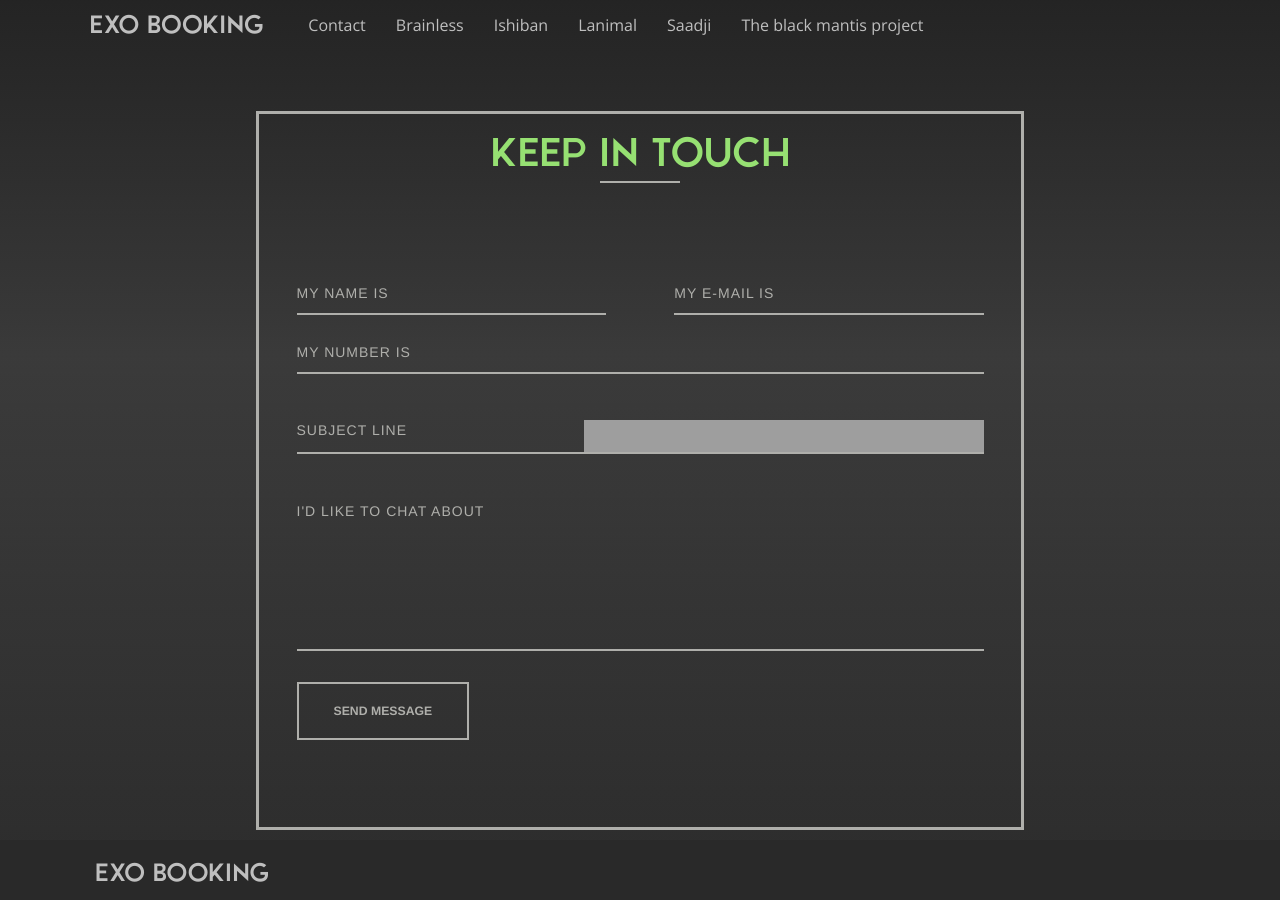
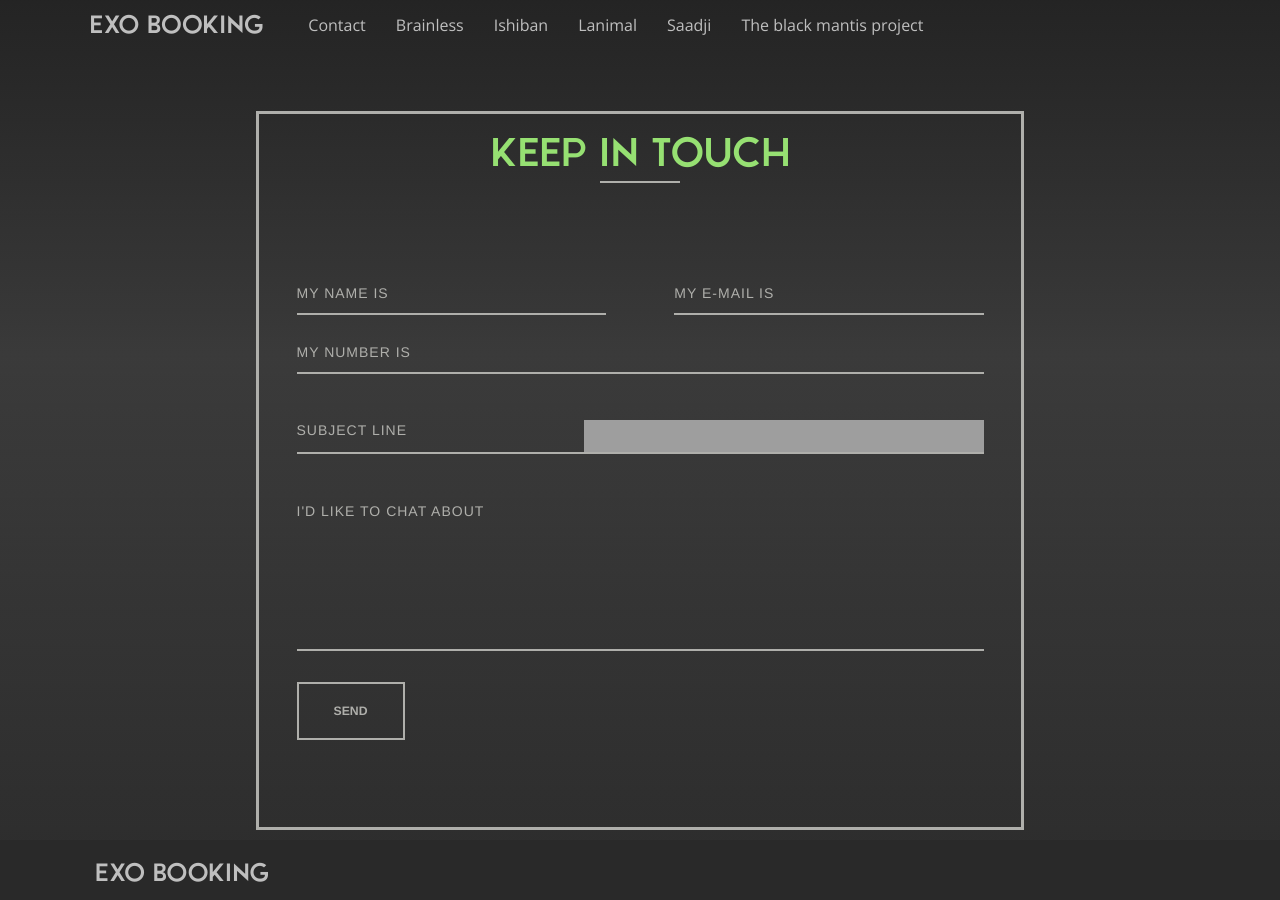
Before and after one commit to ndavi/exo-booking, a Jekyll site: the page built from contact.html, in a window 1280 px wide. Built offline with Jekyll 4.4.1, drawn with Linux system fonts in a browser that asks for light colours; nearby versions of some CDN libraries; grey boxes are pictures that could not be loaded.

Commit message:
user flex

```diff
--- a/contact.html
+++ b/contact.html
@@ -11,14 +11,14 @@ tagline: sample test
   <div class="icon_wrapper">
 
   </div>
-  <form action="#" method="post" id="contact_form">
+  <form action="http://formspree.io/klem.deniau@gmail.com" method="post" id="contact_form">
     <div class="name">
       <label for="name"></label>
       <input type="text" placeholder="My name is" name="name" id="name_input" required>
     </div>
     <div class="email">
       <label for="email"></label>
-      <input type="email" placeholder="My e-mail is" name="email" id="email_input" required>
+      <input type="email" placeholder="My e-mail is" name="_replyto" id="email_input" required>
     </div>
     <div class="telephone">
       <label for="name"></label>
@@ -35,10 +35,10 @@ tagline: sample test
     </div>
     <div class="message">
       <label for="message"></label>
-      <textarea name="message" placeholder="I'd like to chat about" id="message_input" cols="30" rows="5" required></textarea>
+      <textarea name="body" placeholder="I'd like to chat about" id="message_input" cols="30" rows="5" required></textarea>
     </div>
     <div class="submit">
-      <input type="submit" value="Send Message" id="form_button" />
+      <input type="submit" value="Send" id="form_button" />
     </div>
   </form><!-- // End form -->
 </div><!-- // End #container -->
```
